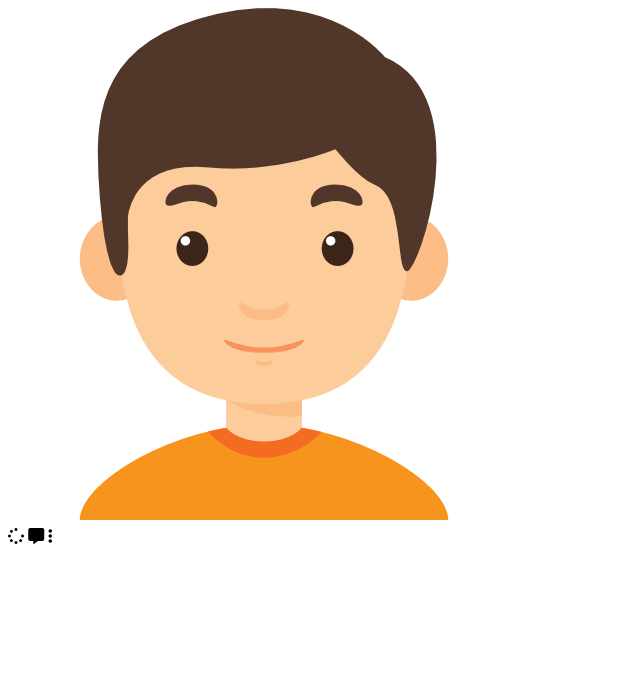
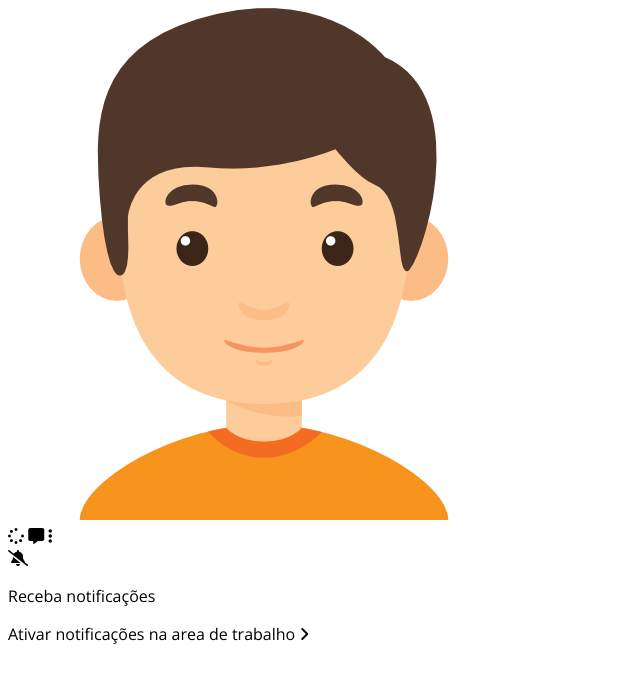
Before and after one commit to Lucas-Lopes-II/whatsapp_web_clone, a plain HTML site: page index.html in a window 1280 px wide. Shown: the whole page, without its empty margins (0-640 px from the left). Drawn offline with nearby package versions, Linux system fonts and the light colour scheme.

Commit message:
div de notificações

```diff
--- a/index.html
+++ b/index.html
@@ -16,11 +16,16 @@
             <aside id="sideBar">
                 <div id="barraDeFerramentas">
                     <img src="./img/avatar1.png" class="fotoUsuario" alt="Imagem do avatar 1">
+                    <div class='auxIcon'>
+                        <i class="fas fa-spinner"></i>
+                        <i class="fas fa-comment-alt"></i>
+                        <i class="fas fa-ellipsis-v"></i>
+                    </div>
                 </div>
-                <div class='auxIcon'>
-                    <i class="fas fa-spinner"></i>
-                    <i class="fas fa-comment-alt"></i>
-                    <i class="fas fa-ellipsis-v"></i>
+                <div id="containerNotification">
+                    <i class="fas fa-bell-slash"></i>
+                    <p id="receberNotification">Receba notificações</p>
+                    <p id="ativarNotification">Ativar notificações na area de trabalho <i class="fas fa-angle-right"></i> </p>
                 </div>
             </aside>
             <main id="chatArea">
```
